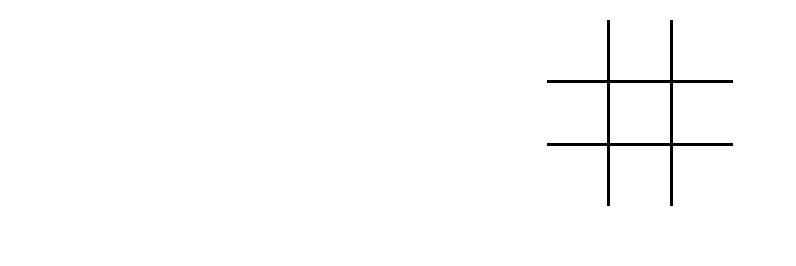
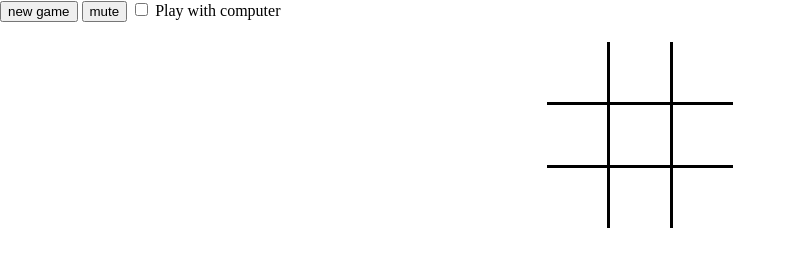
Before and after one commit to hunter-s70/TicTacToe, a website: page index.html in a window 1280 px wide. Shown: the whole page, without its empty margins (0-796 px from the left). Drawn offline with nearby package versions, Linux system fonts and the light colour scheme; some packages are replaced by stand-ins of ours; a script that the page names is missing; a web font is replaced by a local one.

Commit message:
add resetGame function && buttons

```diff
--- a/css/style.css
+++ b/css/style.css
@@ -6,6 +6,7 @@
     -moz-user-select: none; /* Firefox */
     -ms-user-select: none; /* Internet Explorer/Edge */
     user-select: none;
+    cursor: pointer;
 }
 
 .b-field__cell {
--- a/js/controller.js
+++ b/js/controller.js
@@ -120,4 +120,9 @@ app.controller('TicTacCtrl', function($scope, $timeout) {
             }
         }
     };
+
+    $scope.resetGame = function () {
+        $scope.currentPlayer = $scope.pl2;
+        $scope.clearBoard();
+    }
 });
--- a/template/field.html
+++ b/template/field.html
@@ -1,3 +1,9 @@
+<button ng-click="resetGame();">new game</button>
+<button ng-click="makeMute()">mute</button>
+<label>
+    <input type="checkbox">
+    <span>Play with computer</span>
+</label>
 <table class="b-field">
     <tr class="b-field__row" ng-repeat="row in rows">
         <td class="b-field__cell" ng-repeat="col in cols" ng-click="makeStep(row, col);">{{ viewStep(row, col); }}</td>
```
